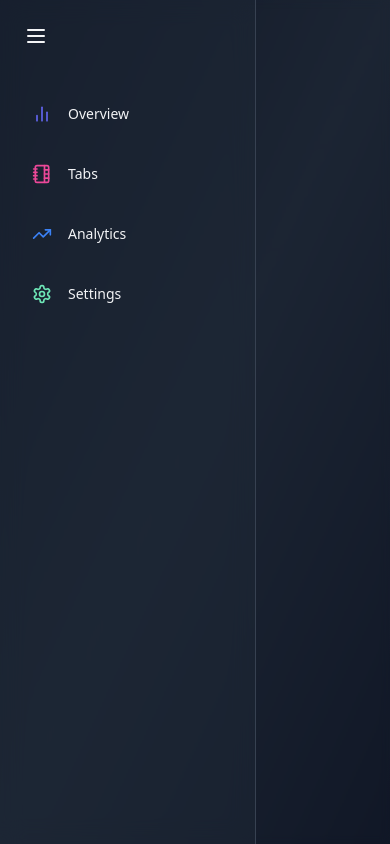
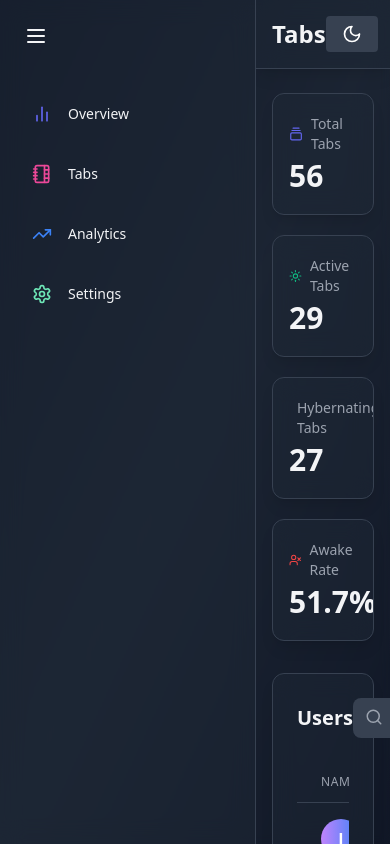
Before and after one commit to timelygator/TimelyGator, a React (Vite) app in the folder web-ui/: page /tabs in a window 390 px wide. Built offline with nearby package versions, Linux system fonts and the light colour scheme.

Commit message:
Refactor user-related components: replace UsersPage with TabsPage, move UserGrowthChart and UserDemographicsChart to new TabsPage, and update Sidebar links accordingly

```diff
--- a/web-ui/src/App.jsx
+++ b/web-ui/src/App.jsx
@@ -4,7 +4,7 @@ import Sidebar from "./components/common/Sidebar";
 
 import OverviewPage from "./pages/OverviewPage";
 import ProductsPage from "./pages/ProductsPage";
-import UsersPage from "./pages/UsersPage";
+import TabsPage from "./pages/TabsPage";
 import SalesPage from "./pages/SalesPage";
 import OrdersPage from "./pages/OrdersPage";
 import AnalyticsPage from "./pages/AnalyticsPage";
@@ -23,7 +23,7 @@ function App() {
 			<Routes>
 				<Route path='/' element={<OverviewPage />} />
 				<Route path='/products' element={<ProductsPage />} />
-				<Route path='/users' element={<UsersPage />} />
+				<Route path='/tabs' element={<TabsPage />} />
 				<Route path='/sales' element={<SalesPage />} />
 				<Route path='/orders' element={<OrdersPage />} />
 				<Route path='/analytics' element={<AnalyticsPage />} />
--- a/web-ui/src/components/common/Sidebar.jsx
+++ b/web-ui/src/components/common/Sidebar.jsx
@@ -14,7 +14,7 @@ const SIDEBAR_ITEMS = [
 		name: "Tabs",
 		icon: NotebookTabs,
 		color: "#EC4899",
-		href: "/users"
+		href: "/tabs"
 	},
 	{
 		name: "Analytics",
--- /dev/null
+++ b/web-ui/src/pages/TabsPage.jsx
@@ -0,0 +1,67 @@
+import { Sun, MoonStar, GalleryVerticalEnd, UserX } from "lucide-react";
+import { motion } from "framer-motion";
+
+import Header from "../components/common/Header";
+import StatCard from "../components/common/StatCard";
+import UsersTable from "../components/tabs/UsersTable";
+import UserGrowthChart from "../components/tabs/UserGrowthChart";
+import UserActivityHeatmap from "../components/tabs/UserActivityHeatmap";
+import UserDemographicsChart from "../components/tabs/UserDemographicsChart";
+
+const TabStats = {
+	totaltabs: 56,
+	activetabs: 29,
+	hybernatetabs: 27,
+	awakerate: "51.7%",
+};
+
+const TabsPage = () => {
+	return (
+		<div className='flex-1 overflow-auto relative z-10'>
+			<Header title='Tabs' />
+			<main className='max-w-7xl mx-auto py-6 px-4 lg:px-8'>
+				{/* STATS */}
+				<motion.div
+					className='grid grid-cols-1 gap-5 sm:grid-cols-2 lg:grid-cols-4 mb-8'
+					initial={{ opacity: 0, y: 20 }}
+					animate={{ opacity: 1, y: 0 }}
+					transition={{ duration: 1 }}
+				>
+				<StatCard
+					name='Total Tabs'
+					icon={GalleryVerticalEnd}
+					value={TabStats.totaltabs.toLocaleString()}
+					color='#6366F1'
+				/>
+				<StatCard
+					name='Active Tabs'
+					icon={Sun}
+					value={TabStats.activetabs}
+					color='#10B981'
+				/>
+				<StatCard
+					name='Hybernating Tabs'
+					icon={MoonStar}
+					value={TabStats.hybernatetabs.toLocaleString()}
+					color='#F59E0B'
+				/>
+				<StatCard
+					name='Awake Rate'
+					icon={UserX}
+					value={TabStats.awakerate}
+					color='#EF4444'
+				/>
+				</motion.div>
+				<UsersTable />
+
+				{/* USER CHARTS */}
+				<div className='grid grid-cols-1 lg:grid-cols-2 gap-6 mt-8'>
+					<UserGrowthChart />
+					<UserActivityHeatmap />
+					<UserDemographicsChart />
+				</div>
+			</main>
+		</div>
+	);
+};
+export default TabsPage;
--- a/web-ui/src/pages/UsersPage.jsx
+++ /dev/null
@@ -1,59 +0,0 @@
-import { UserCheck, UserPlus, UsersIcon, UserX } from "lucide-react";
-import { motion } from "framer-motion";
-
-import Header from "../components/common/Header";
-import StatCard from "../components/common/StatCard";
-import UsersTable from "../components/users/UsersTable";
-import UserGrowthChart from "../components/users/UserGrowthChart";
-import UserActivityHeatmap from "../components/users/UserActivityHeatmap";
-import UserDemographicsChart from "../components/users/UserDemographicsChart";
-
-const userStats = {
-	totalUsers: 152845,
-	newUsersToday: 243,
-	activeUsers: 98520,
-	churnRate: "2.4%",
-};
-
-const UsersPage = () => {
-	return (
-		<div className='flex-1 overflow-auto relative z-10'>
-			<Header title='Users' />
-
-			<main className='max-w-7xl mx-auto py-6 px-4 lg:px-8'>
-				{/* STATS */}
-				<motion.div
-					className='grid grid-cols-1 gap-5 sm:grid-cols-2 lg:grid-cols-4 mb-8'
-					initial={{ opacity: 0, y: 20 }}
-					animate={{ opacity: 1, y: 0 }}
-					transition={{ duration: 1 }}
-				>
-					<StatCard
-						name='Total Users'
-						icon={UsersIcon}
-						value={userStats.totalUsers.toLocaleString()}
-						color='#6366F1'
-					/>
-					<StatCard name='New Users Today' icon={UserPlus} value={userStats.newUsersToday} color='#10B981' />
-					<StatCard
-						name='Active Users'
-						icon={UserCheck}
-						value={userStats.activeUsers.toLocaleString()}
-						color='#F59E0B'
-					/>
-					<StatCard name='Churn Rate' icon={UserX} value={userStats.churnRate} color='#EF4444' />
-				</motion.div>
-
-				<UsersTable />
-
-				{/* USER CHARTS */}
-				<div className='grid grid-cols-1 lg:grid-cols-2 gap-6 mt-8'>
-					<UserGrowthChart />
-					<UserActivityHeatmap />
-					<UserDemographicsChart />
-				</div>
-			</main>
-		</div>
-	);
-};
-export default UsersPage;
```
Also changed, not shown: web-ui/src/components/tabs/UserActivityHeatmap.jsx (renamed from web-ui/src/components/users/UserActivityHeatmap.jsx), web-ui/src/components/tabs/UserDemographicsChart.jsx (renamed from web-ui/src/components/users/UserDemographicsChart.jsx), web-ui/src/components/tabs/UserGrowthChart.jsx (renamed from web-ui/src/components/users/UserGrowthChart.jsx), web-ui/src/components/tabs/UsersTable.jsx (renamed from web-ui/src/components/users/UsersTable.jsx).
